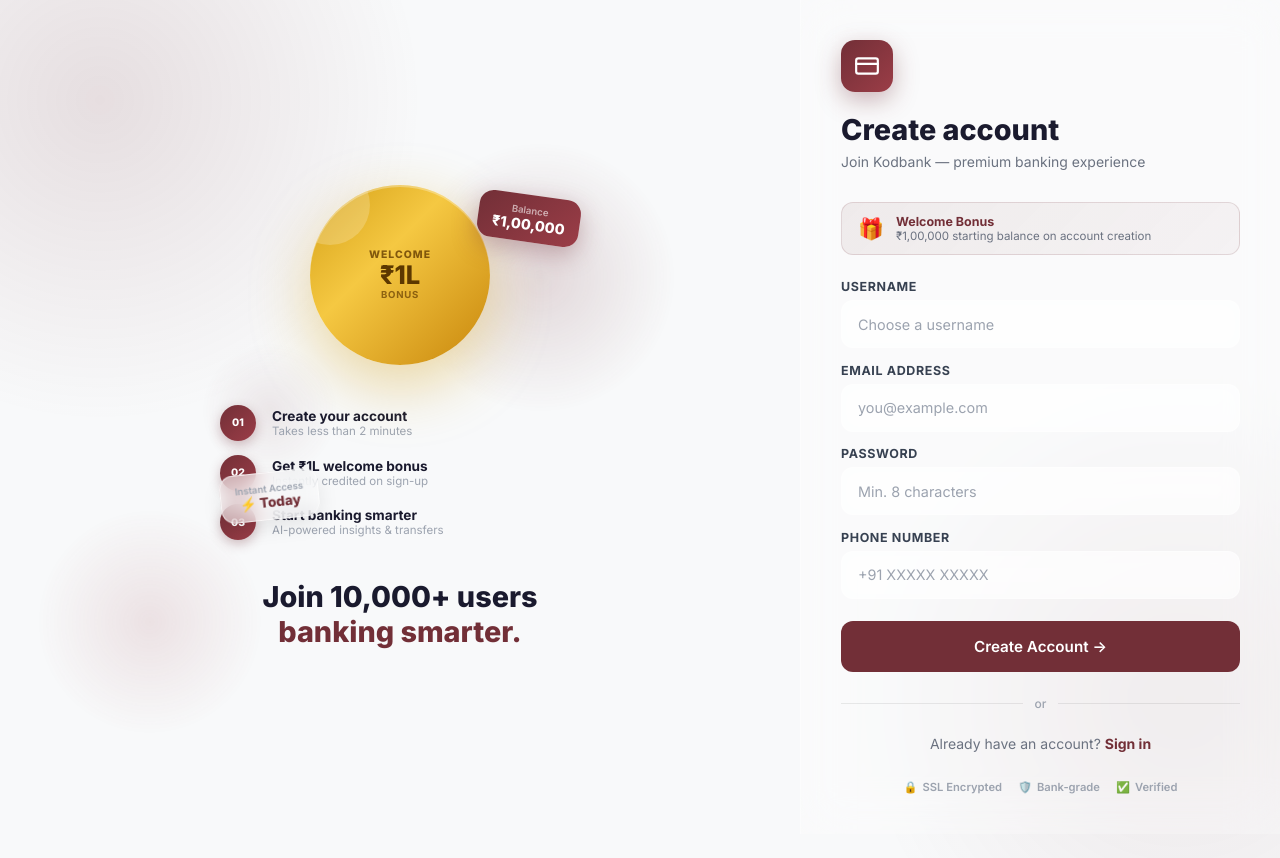
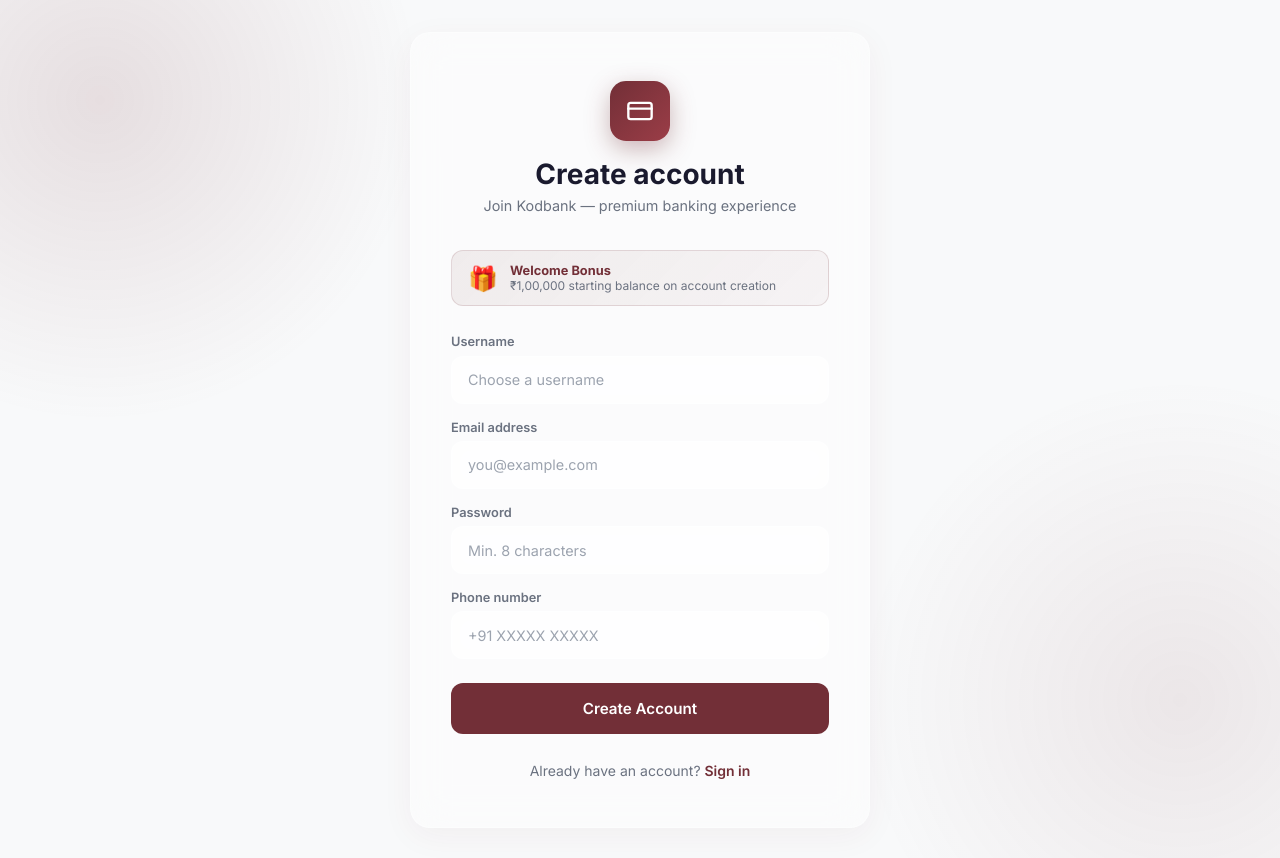
Before and after one commit to wtfkebo/kodbankapp, a Next.js app: page /register in a window 1280 px wide. Before the commit the page ends 834 px from the top, so only its background shows below. Built offline with nearby package versions, Linux system fonts and the light colour scheme.

Commit message:
revert: register page back to original centered glass card design

```diff
--- a/src/app/register/page.tsx
+++ b/src/app/register/page.tsx
@@ -43,150 +43,77 @@
     ];
 
     return (
-        <>
-            <main style={{ minHeight: '100vh', display: 'flex', position: 'relative', zIndex: 1 }}>
-
-                {/* ── LEFT ART PANEL ── */}
+        <main style={{
+            minHeight: '100vh',
+            display: 'flex',
+            alignItems: 'center',
+            justifyContent: 'center',
+            padding: '2rem',
+            position: 'relative',
+            zIndex: 1,
+        }}>
+            <div className="glass" style={{ width: '100%', maxWidth: '460px', padding: '3rem 2.5rem' }}>
+                {/* Brand */}
+                <div style={{ textAlign: 'center', marginBottom: '2.25rem' }}>
                     <div style={{
-                    flex: 1, display: 'flex', flexDirection: 'column',
-                    alignItems: 'center', justifyContent: 'center',
-                    padding: '3rem', position: 'relative', overflow: 'hidden',
-                }}>
-                    {/* Floating orbs */}
-                    <div style={{ position: 'absolute', top: '15%', right: '15%', width: 280, height: 280, borderRadius: '50%', background: 'radial-gradient(circle, rgba(114,47,55,0.16) 0%, transparent 70%)', animation: 'floatB 8s ease-in-out infinite', pointerEvents: 'none' }} />
-                    <div style={{ position: 'absolute', bottom: '10%', left: '5%', width: 220, height: 220, borderRadius: '50%', background: 'radial-gradient(circle, rgba(155,61,71,0.12) 0%, transparent 70%)', animation: 'floatA 10s ease-in-out infinite', pointerEvents: 'none' }} />
-                    <div style={{ position: 'absolute', top: '40%', left: '25%', width: 140, height: 140, borderRadius: '50%', background: 'radial-gradient(circle, rgba(114,47,55,0.09) 0%, transparent 70%)', animation: 'floatB 12s ease-in-out infinite 3s', pointerEvents: 'none' }} />
-
-                    {/* Art: welcome bonus visual */}
-                    <div style={{ position: 'relative', zIndex: 2, width: '100%', maxWidth: 360, textAlign: 'center' }}>
-
-                        {/* Big coin / reward circle */}
-                        <div style={{
-                            width: 180, height: 180, borderRadius: '50%', margin: '0 auto',
-                            background: 'linear-gradient(135deg, #d4a017 0%, #f5c842 40%, #c8860c 100%)',
-                            boxShadow: '0 20px 60px rgba(212,160,23,0.4), inset 0 2px 0 rgba(255,255,255,0.3)',
-                            display: 'flex', flexDirection: 'column', alignItems: 'center', justifyContent: 'center',
-                            position: 'relative', overflow: 'hidden',
-                        }}>
-                            {/* Inner shine */}
-                            <div style={{ position: 'absolute', top: -20, left: -20, width: 80, height: 80, borderRadius: '50%', background: 'rgba(255,255,255,0.2)' }} />
-                            <p style={{ fontSize: '0.65rem', fontWeight: 800, color: 'rgba(100,60,0,0.8)', textTransform: 'uppercase', letterSpacing: '0.1em', lineHeight: 1 }}>Welcome</p>
-                            <p style={{ fontSize: '1.6rem', fontWeight: 900, color: '#5c3800', lineHeight: 1.1 }}>₹1L</p>
-                            <p style={{ fontSize: '0.6rem', fontWeight: 700, color: 'rgba(100,60,0,0.7)', textTransform: 'uppercase', letterSpacing: '0.08em' }}>Bonus</p>
-                        </div>
-
-                        {/* Floating mini cards around the coin */}
-                        <div style={{
-                            position: 'absolute', top: 10, right: 0,
-                            background: 'linear-gradient(135deg, #722F37, #9b3d47)',
-                            borderRadius: 14, padding: '0.6rem 0.9rem',
-                            boxShadow: '0 8px 24px rgba(114,47,55,0.35)',
-                            transform: 'rotate(8deg)',
-                        }}>
-                            <p style={{ fontSize: '0.6rem', color: 'rgba(255,255,255,0.6)', fontWeight: 600 }}>Balance</p>
-                            <p style={{ fontSize: '0.9rem', color: '#fff', fontWeight: 800 }}>₹1,00,000</p>
-                        </div>
-
-                        <div style={{
-                            position: 'absolute', bottom: 20, left: 0,
-                            background: 'rgba(255,255,255,0.5)', backdropFilter: 'blur(12px)',
-                            border: '1px solid rgba(255,255,255,0.6)',
-                            borderRadius: 14, padding: '0.6rem 0.9rem',
-                            boxShadow: '0 8px 20px rgba(0,0,0,0.08)',
-                            transform: 'rotate(-6deg)',
-                        }}>
-                            <p style={{ fontSize: '0.6rem', color: '#9ca3af', fontWeight: 600 }}>Instant Access</p>
-                            <p style={{ fontSize: '0.85rem', color: '#722F37', fontWeight: 800 }}>⚡ Today</p>
-                        </div>
-
-                        {/* 3 steps */}
-                        <div style={{ marginTop: '2.5rem', display: 'flex', flexDirection: 'column', gap: '0.85rem', textAlign: 'left' }}>
-                            {[
-                                { n: '01', title: 'Create your account', sub: 'Takes less than 2 minutes' },
-                                { n: '02', title: 'Get ₹1L welcome bonus', sub: 'Instantly credited on sign-up' },
-                                { n: '03', title: 'Start banking smarter', sub: 'AI-powered insights & transfers' },
-                            ].map(s => (
-                                <div key={s.n} style={{ display: 'flex', alignItems: 'center', gap: '1rem' }}>
-                                    <div style={{
-                                        width: 36, height: 36, borderRadius: '50%', flexShrink: 0,
+                        width: '60px', height: '60px',
+                        borderRadius: '16px',
                         background: 'linear-gradient(135deg, #722F37, #9b3d47)',
                         display: 'flex', alignItems: 'center', justifyContent: 'center',
-                                        fontSize: '0.65rem', fontWeight: 800, color: '#fff',
-                                        boxShadow: '0 4px 12px rgba(114,47,55,0.3)',
-                                    }}>{s.n}</div>
-                                    <div>
-                                        <p style={{ fontSize: '0.85rem', fontWeight: 700, color: '#1a1a2e' }}>{s.title}</p>
-                                        <p style={{ fontSize: '0.72rem', color: '#9ca3af' }}>{s.sub}</p>
-                                    </div>
-                                </div>
-                            ))}
-                        </div>
-                    </div>
-
-                    {/* Brand tagline */}
-                    <div style={{ marginTop: '2.5rem', textAlign: 'center', zIndex: 2 }}>
-                        <h2 style={{ fontSize: '1.8rem', fontWeight: 900, color: '#1a1a2e', lineHeight: 1.2 }}>
-                            Join 10,000+ users<br />
-                            <span style={{ color: '#722F37' }}>banking smarter.</span>
-                        </h2>
-                    </div>
-                </div>
-
-                {/* ── RIGHT FORM PANEL ── */}
-                <div style={{
-                    width: 480, flexShrink: 0,
-                    display: 'flex', alignItems: 'center', justifyContent: 'center',
-                    padding: '2.5rem',
-                    background: 'rgba(255,255,255,0.25)',
-                    backdropFilter: 'blur(24px)',
-                    borderLeft: '1px solid rgba(255,255,255,0.4)',
+                        margin: '0 auto 1rem',
+                        boxShadow: '0 8px 24px rgba(114,47,55,0.35)',
                     }}>
-                    <div style={{ width: '100%', maxWidth: 400 }}>
-                        {/* Logo */}
-                        <div style={{ marginBottom: '2rem' }}>
-                            <div style={{
-                                width: 52, height: 52, borderRadius: 14,
-                                background: 'linear-gradient(135deg, #722F37, #9b3d47)',
-                                display: 'flex', alignItems: 'center', justifyContent: 'center',
-                                boxShadow: '0 8px 24px rgba(114,47,55,0.35)', marginBottom: '1.25rem',
-                            }}>
-                                <svg width="26" height="26" viewBox="0 0 24 24" fill="none" stroke="white" strokeWidth="2" strokeLinecap="round">
+                        <svg width="28" height="28" viewBox="0 0 24 24" fill="none" stroke="white" strokeWidth="2" strokeLinecap="round" strokeLinejoin="round">
                             <rect x="2" y="5" width="20" height="14" rx="2" />
                             <line x1="2" y1="10" x2="22" y2="10" />
                         </svg>
                     </div>
-                            <h1 style={{ fontSize: '1.8rem', fontWeight: 800, color: '#1a1a2e' }}>Create account</h1>
-                            <p style={{ color: '#6b7280', fontSize: '0.875rem', marginTop: '0.35rem' }}>Join Kodbank — premium banking experience</p>
+                    <h1 style={{ fontSize: '1.75rem', fontWeight: 700, color: 'var(--text-primary)' }}>Create account</h1>
+                    <p style={{ color: 'var(--text-secondary)', fontSize: '0.9rem', marginTop: '0.4rem' }}>
+                        Join Kodbank — premium banking experience
+                    </p>
                 </div>
 
-                        {/* Bonus banner */}
+                {/* Starting bonus badge */}
                 <div style={{
                     background: 'linear-gradient(135deg, rgba(114,47,55,0.08), rgba(114,47,55,0.04))',
                     border: '1px solid rgba(114,47,55,0.15)',
-                            borderRadius: 12, padding: '0.7rem 1rem',
-                            display: 'flex', alignItems: 'center', gap: '0.75rem', marginBottom: '1.5rem',
+                    borderRadius: '12px',
+                    padding: '0.75rem 1rem',
+                    display: 'flex',
+                    alignItems: 'center',
+                    gap: '0.75rem',
+                    marginBottom: '1.75rem',
                 }}>
-                            <span style={{ fontSize: '1.3rem' }}>🎁</span>
+                    <span style={{ fontSize: '1.5rem' }}>🎁</span>
                     <div>
-                                <p style={{ fontSize: '0.78rem', fontWeight: 700, color: '#722F37' }}>Welcome Bonus</p>
-                                <p style={{ fontSize: '0.72rem', color: '#6b7280' }}>₹1,00,000 starting balance on account creation</p>
+                        <p style={{ fontSize: '0.8rem', fontWeight: 700, color: '#722F37' }}>Welcome Bonus</p>
+                        <p style={{ fontSize: '0.75rem', color: 'var(--text-secondary)' }}>₹1,00,000 starting balance on account creation</p>
                     </div>
                 </div>
 
                 {error && (
-                            <div style={{ background: 'rgba(239,68,68,0.1)', border: '1px solid rgba(239,68,68,0.3)', borderRadius: 10, padding: '0.75rem 1rem', color: '#dc2626', fontSize: '0.875rem', marginBottom: '1.25rem' }}>
-                                {error}
-                            </div>
+                    <div style={{
+                        background: 'rgba(239,68,68,0.1)',
+                        border: '1px solid rgba(239,68,68,0.3)',
+                        borderRadius: '10px',
+                        padding: '0.75rem 1rem',
+                        color: '#dc2626',
+                        fontSize: '0.875rem',
+                        marginBottom: '1.25rem',
+                        textAlign: 'center',
+                    }}>{error}</div>
                 )}
 
-                        <form onSubmit={handleSubmit} style={{ display: 'flex', flexDirection: 'column', gap: '0.9rem' }}>
+                <form onSubmit={handleSubmit} style={{ display: 'flex', flexDirection: 'column', gap: '1rem' }}>
                     {fields.map(f => (
                         <div key={f.name}>
-                                    <label style={{ display: 'block', fontSize: '0.78rem', fontWeight: 700, color: '#374151', marginBottom: '0.4rem', textTransform: 'uppercase', letterSpacing: '0.05em' }}>
+                            <label style={{ display: 'block', fontSize: '0.8rem', fontWeight: 600, color: 'var(--text-secondary)', marginBottom: '0.4rem' }}>
                                 {f.label}
                             </label>
                             <input
-                                        type={f.type} name={f.name}
+                                type={f.type}
+                                name={f.name}
                                 placeholder={f.placeholder}
                                 value={form[f.name]}
                                 onChange={handleChange}
@@ -196,37 +123,23 @@
                         </div>
                     ))}
 
-                            <button type="submit" className="wine-btn" disabled={loading} style={{ width: '100%', padding: '1rem', fontSize: '0.95rem', marginTop: '0.5rem' }}>
-                                {loading ? 'Creating account...' : 'Create Account →'}
+                    <button
+                        type="submit"
+                        className="wine-btn"
+                        disabled={loading}
+                        style={{ width: '100%', padding: '1rem', fontSize: '0.95rem', marginTop: '0.5rem' }}
+                    >
+                        {loading ? 'Creating account...' : 'Create Account'}
                     </button>
                 </form>
 
-                        <div style={{ display: 'flex', alignItems: 'center', gap: '0.75rem', margin: '1.5rem 0' }}>
-                            <div style={{ flex: 1, height: 1, background: 'rgba(0,0,0,0.08)' }} />
-                            <span style={{ fontSize: '0.75rem', color: '#9ca3af', fontWeight: 500 }}>or</span>
-                            <div style={{ flex: 1, height: 1, background: 'rgba(0,0,0,0.08)' }} />
-                        </div>
-
-                        <p style={{ textAlign: 'center', fontSize: '0.875rem', color: '#6b7280' }}>
+                <p style={{ textAlign: 'center', marginTop: '1.75rem', fontSize: '0.875rem', color: 'var(--text-secondary)' }}>
                     Already have an account?{' '}
-                            <a href="/login" style={{ color: '#722F37', fontWeight: 700, textDecoration: 'none' }}>Sign in</a>
+                    <a href="/login" style={{ color: '#722F37', fontWeight: 600, textDecoration: 'none' }}>
+                        Sign in
+                    </a>
                 </p>
-
-                        <div style={{ display: 'flex', gap: '1rem', justifyContent: 'center', marginTop: '1.75rem' }}>
-                            {[{ icon: '🔒', text: 'SSL Encrypted' }, { icon: '🛡️', text: 'Bank-grade' }, { icon: '✅', text: 'Verified' }].map(b => (
-                                <div key={b.text} style={{ display: 'flex', alignItems: 'center', gap: 5, fontSize: '0.7rem', color: '#9ca3af', fontWeight: 600 }}>
-                                    <span>{b.icon}</span>{b.text}
-                                </div>
-                            ))}
-                        </div>
-                    </div>
             </div>
         </main>
-
-            <style>{`
-        @keyframes floatA { 0%,100% { transform:translateY(0px) scale(1); } 50% { transform:translateY(-20px) scale(1.04); } }
-        @keyframes floatB { 0%,100% { transform:translateY(0px) scale(1); } 50% { transform:translateY(18px) scale(0.97); } }
-      `}</style>
-        </>
     );
 }
```
Lines whose indentation alone changed are shown as unchanged.
